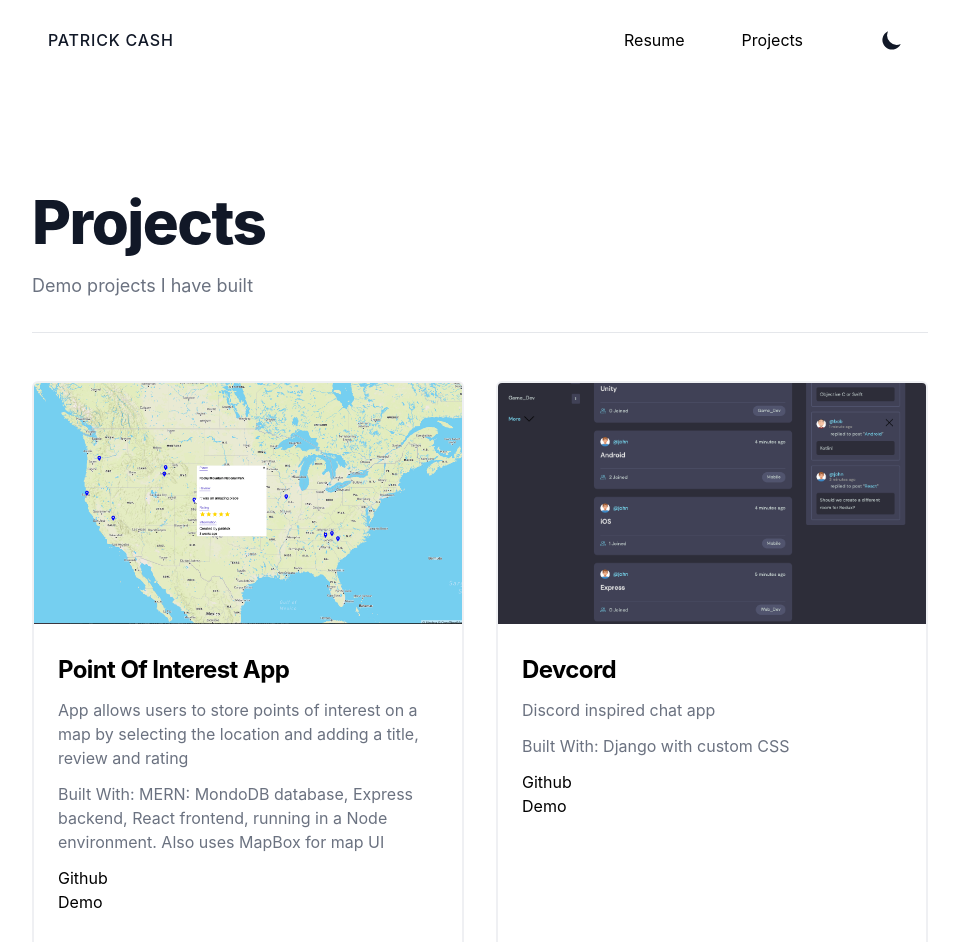
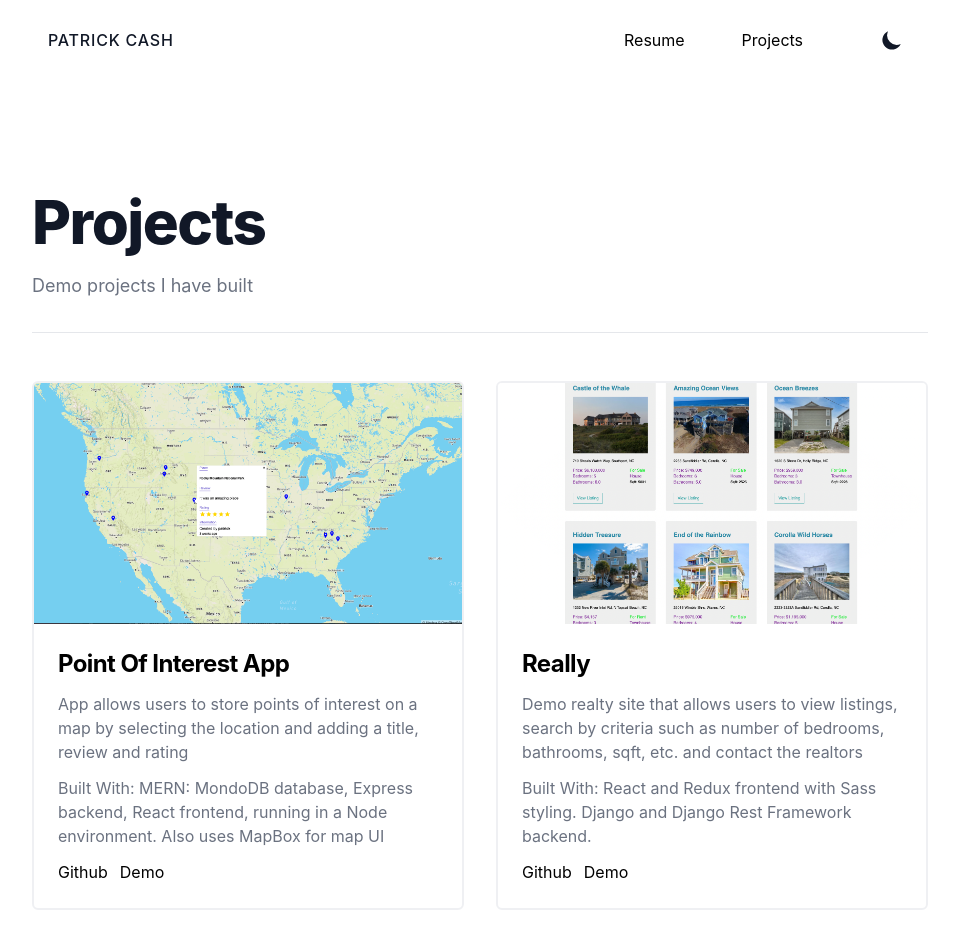
Before and after one commit to patrickcash/nextjs-portfolio, a Next.js app: page /projects in a window 1280 px wide. Shown: the top 942 px of the page, without its empty margins (160-1119 px from the left). Built offline with nearby package versions, Linux system fonts and the light colour scheme.

Commit message:
styling tweaks

```diff
--- a/components/Card.js
+++ b/components/Card.js
@@ -3,8 +3,8 @@ import Link from "next/link"
 
 export default function Card({ title, description, techStack, imgSrc, demo, github }) {
   return (
-    <div className="p-4 md:w-1/2 md" style={{ maxWidth: '544px' }}>
-      <div className="h-full overflow-hidden border-2 border-gray-200 rounded-md border-opacity-60 dark:border-gray-700">
+    <div className="p-4 md:w-1/2 md">
+      <div className="h-full flex flex-col overflow-hidden border-2 border-gray-200 rounded-md border-opacity-60 dark:border-gray-700">
         <Image
           alt={title}
           src={imgSrc}
@@ -12,14 +12,17 @@ export default function Card({ title, description, techStack, imgSrc, demo, gith
           width={544}
           height={306}
         />
-        <div className="p-6">
+        <div className="p-6 flex-1 flex flex-col justify-between">
+          <div className="">
             <h2 className="mb-3 text-2xl font-bold leading-8 tracking-tight">
               {title}
             </h2>
             <p className="mb-3 prose text-gray-500 max-w-none dark:text-gray-400">{description}</p>
             <p className="mb-3 prose text-gray-500 max-w-none dark:text-gray-400">Built With: {techStack}</p>
+          </div>
+          <div className="flex">
             {github && (
-            <div>
+              <div className="mr-3">
                 <Link
                   href={github}
                   className="text-base font-medium leading-6 text-primary-500 hover:text-primary-600 dark:hover:text-primary-400"
@@ -30,7 +33,7 @@ export default function Card({ title, description, techStack, imgSrc, demo, gith
               </div>
             )}
             {demo && (
-            <div className="mb-3">
+              <div>
                 <Link
                   href={demo}
                   className="text-base font-medium leading-6 text-primary-500 hover:text-primary-600 dark:hover:text-primary-400"
@@ -43,5 +46,6 @@ export default function Card({ title, description, techStack, imgSrc, demo, gith
           </div>
         </div>
       </div>
+    </div>
   )
 }
--- a/data/projectData.js
+++ b/data/projectData.js
@@ -8,20 +8,20 @@ const projectsData = [
         demo: 'https://point-of-interest-app.herokuapp.com/'
     },
     {
+        title: 'Really',
+        description: 'Demo realty site that allows users to view listings, search by criteria such as number of bedrooms, bathrooms, sqft, etc. and contact the realtors',
+        techStack: 'React and Redux frontend with Sass styling. Django and Django Rest Framework backend.',
+        imgSrc: '/static/images/really.png',
+        github: 'https://github.com/patrickcash/Really',
+        demo: 'https://really-pc.herokuapp.com/'
+    },
+    {
         title: 'Devcord',
         description: 'Discord inspired chat app',
         techStack: 'Django with custom CSS',
         imgSrc: '/static/images/devcord.png',
         github: 'https://github.com/patrickcash/devcord',
         demo: 'https://devcord-pc.herokuapp.com/'
-    },
-    {
-        title: 'Really',
-        description: 'Demo realty site that allows users to view listings, search by criteria such as number of bedrooms, bathrooms, sqft, etc. and contact the realtors',
-        techStack: 'React and Redux frontend with Sass styling. Django and Django Rest Framework backend.',
-        imgSrc: '/static/images/really.png',
-        github: 'https://github.com/patrickcash/Really',
-        demo: 'https://really-pc.herokuapp.com/'
     },
     {
         title: 'Tailwind Photo Search',
```
Lines whose indentation alone changed are shown as unchanged.
